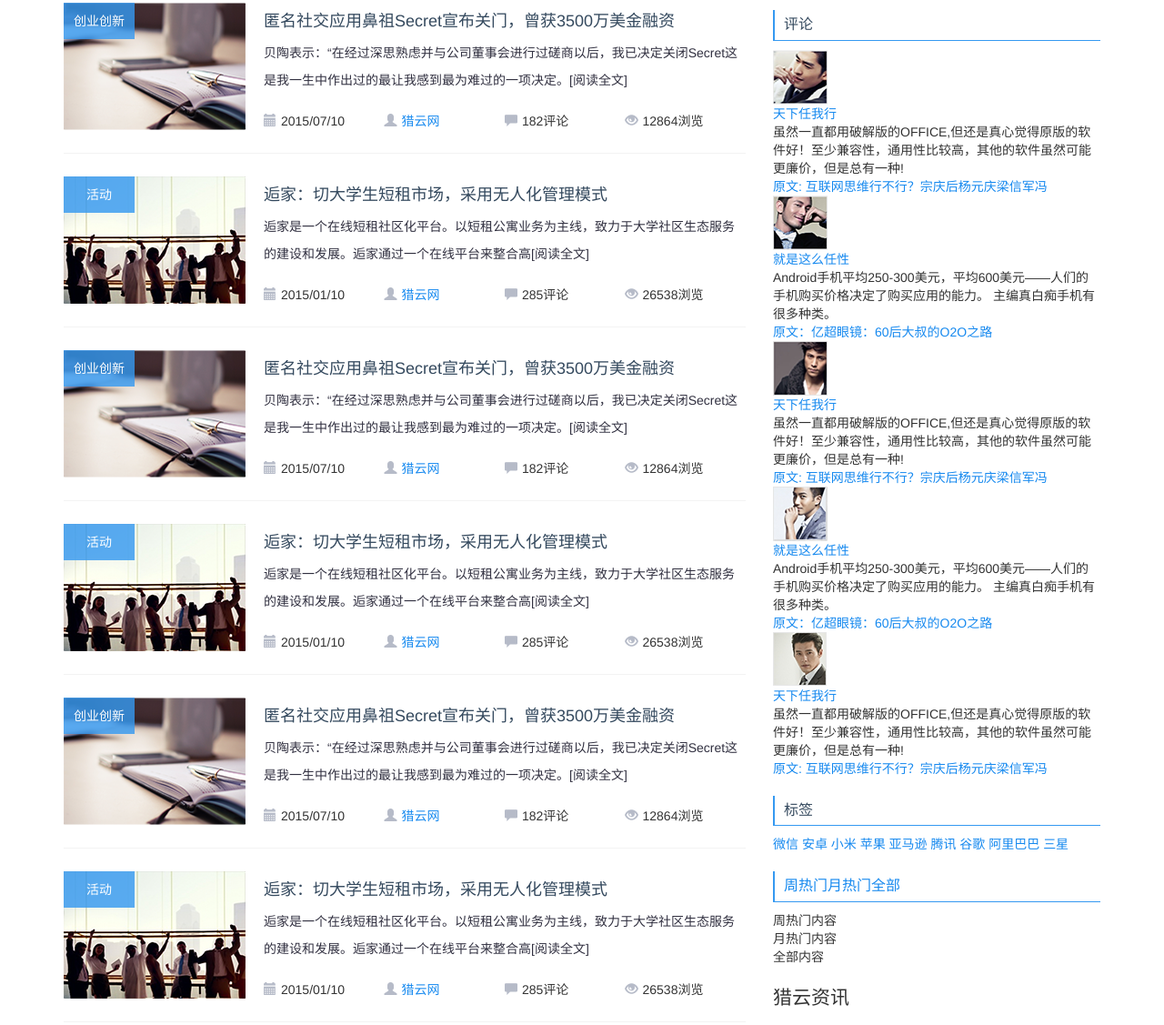
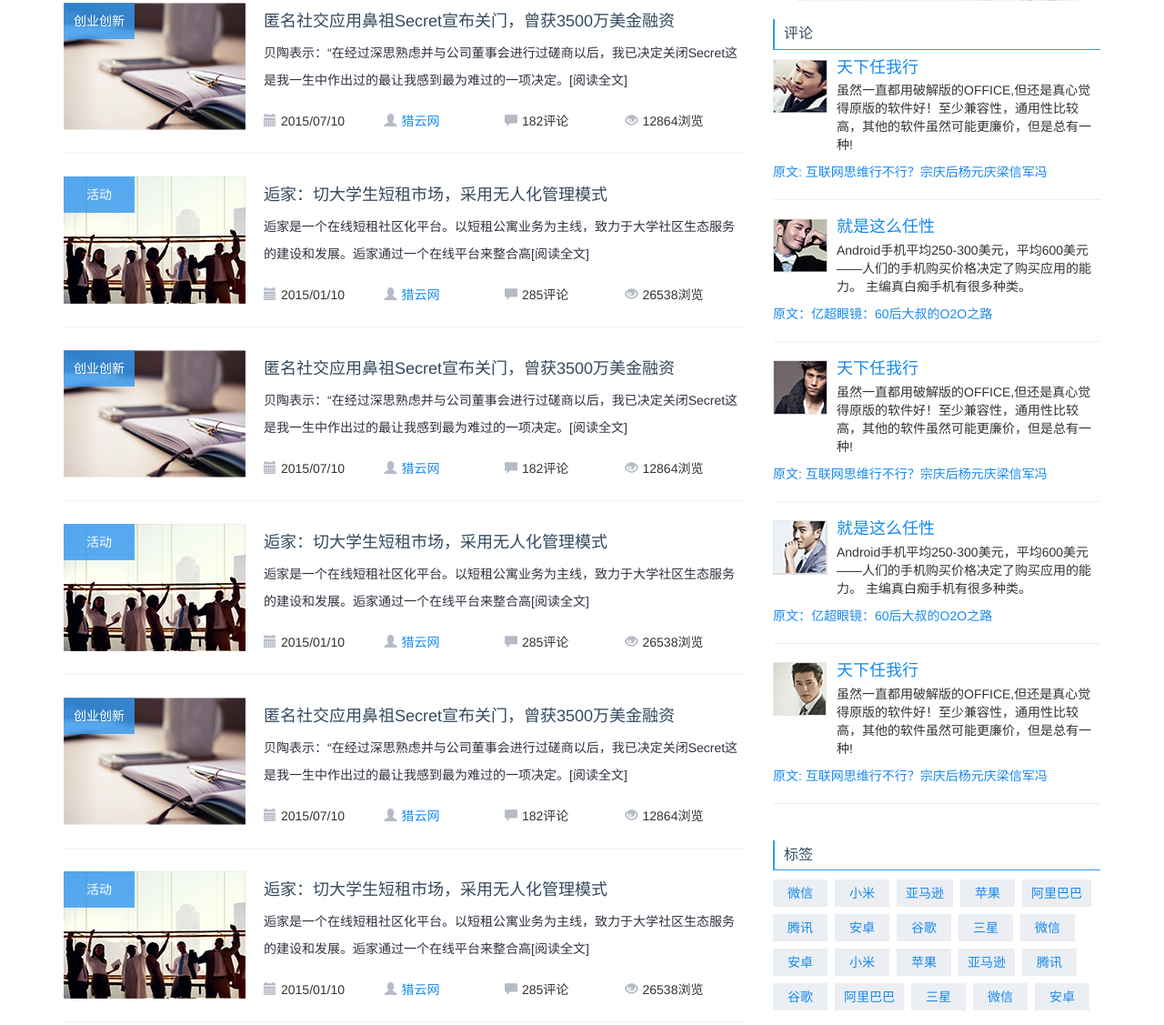
Before and after one commit to klovelovely/lieyunstatic, a plain HTML site: page index.html in a window 1280 px wide. Shown: the part 998-2125 px from the top of the page at 91% size. Drawn offline with nearby package versions, Linux system fonts and the light colour scheme.

Commit message:
侧边 - tag

```diff
--- a/css/custom.css
+++ b/css/custom.css
@@ -329,7 +329,7 @@ ul li {
     color: #34495e;
 }
 
-/* side - 搜索框 */
+/* 搜索框 */
 .box-index-search {
     position: relative;
 }
@@ -357,7 +357,7 @@ ul li {
     outline: 0;
 }
 
-/* side - 最新文章 */
+/* 最新文章 */
 .newPostsBox {
 }
 
@@ -409,3 +409,52 @@ ul li {
 .newPostsBox .list .item .introBox .headline a {
     color: #34495e;
 }
+
+/* 活动宣传 */
+.activityBox {
+}
+
+.activityBox .bd .list .item {
+    margin-bottom: .1rem;
+    text-align: center;
+}
+
+/* 标签 */
+.tagBox {
+}
+
+.tagBox .bd .list .item {
+    float: left;
+    margin: 0 .08rem .08rem 0;
+    min-width: .6rem;
+    text-align: center;
+    border-radius: 2px;
+    text-decoration: none;
+}
+
+.tagBox .bd .list .item a {
+    display: block;
+    padding: .05rem .1rem;
+    background-color: rgb(235, 238, 242);
+    text-decoration: none;
+}
+
+.tagBox .bd .list .item a:hover {
+    background-color: rgb(219, 222, 226);
+}
+
+/* 周热门 月热门 全部 */
+.trendsBox {}
+.trendsBox .hd{}
+.trendsBox .hd .triggers{}
+.trendsBox .hd .triggers a{}
+.trendsBox .bd{}
+.trendsBox .bd .targets{}
+.trendsBox .bd .targets .item{}
+
+/* 订阅 */
+.rssBox {
+    padding: .15rem .1rem .25rem;
+    background-color: #268eeb;
+    color: #fff;
+}
--- a/index.html
+++ b/index.html
@@ -480,46 +480,6 @@
                 </form>
             </section>
 
-            <!-- 最新文章 start
-            <section class="box ">
-
-                <div class="hd">
-                    <div class="title">最新文章</div>
-                </div>
-                <div class="bd">
-                    <ul class="list">
-
-                        <li class="item clearfix">
-                            <figure>
-                                <a href="javascript:"><img class="thumb" width="200" height="140" src="images/new-post-main1.png" alt=""/></a>
-                            </figure>
-                            <div class="introBox">
-                                <div class="headline"><a href="javascript:">匿名社交应用鼻祖Secret宣布关门，曾获3500万美金融资</a></div>
-                                <div class="summary">贝陶表示：“在经过深思熟虑并与公司董事会进行过磋商以后，我已决定关闭Secret这是我一生中作出过的最让我感到最为难过的一项决定。<a class="more" href="javascript:">[阅读全文]</a></div>
-                                <div class="metadata clearfix">
-                                    <div class="date">
-                                        <i class="glyphicon glyphicon-calendar"></i><span class="text">2015/07/10</span>
-                                    </div>
-                                    <div class="author">
-                                        <i class="glyphicon glyphicon-user"></i><a href="javascript:">猎云网</a>
-                                    </div>
-                                    <div class="comments">
-                                        <i class="glyphicon glyphicon-comment"></i><span class="text">182评论</span>
-                                    </div>
-                                    <div class="views">
-                                        <i class="glyphicon glyphicon-eye-open"></i><span class="text">12864浏览</span>
-                                    </div>
-                                </div>
-                            </div>
-                        </li>
-
-                    </ul>
-                </div>
-
-
-            </section> -->
-            <!-- 最新文章 end -->
-
             <!-- 最新文章 start -->
             <section class="box newPostsBox">
 
@@ -590,12 +550,20 @@
                     <ul class="list">
                         <li class="item">
                             <figure>
-                                <div class="photo"><img src="images/activity1.png" width="310" height="160" alt=""/></div>
+                                <div class="photo">
+                                    <a href="javascript:">
+                                        <img src="images/activity1.png" width="310" height="160" alt=""/>
+                                    </a>
+                                </div>
                             </figure>
                         </li>
                         <li class="item">
                             <figure>
-                                <div class="photo"><img src="images/activity2.png" width="310" height="160" alt=""/></div>
+                                <div class="photo">
+                                    <a href="javascript:">
+                                        <img src="images/activity2.png" width="310" height="160" alt=""/>
+                                    </a>
+                                </div>
                             </figure>
                         </li>
                     </ul>
@@ -612,68 +580,83 @@
                 <div class="bd">
                     <ul class="list">
 
-                        <li class="item clearfix">
-                            <figure>
-                                <a href="javascript:"><img class="thumb" width="60" height="60" src="images/avatar1.png" alt=""/></a>
-                            </figure>
-                            <div class="introBox">
-                                <div class="headline"><a href="javascript:">天下任我行</a></div>
-                                <div class="summary">虽然一直都用破解版的OFFICE,但还是真心觉得原版的软件好！至少兼容性，通用性比较高，其他的软件虽然可能更廉价，但是总有一种!</div>
-                                <div class="metadata clearfix">
-                                    <a class="more" href="javascript:">原文: 互联网思维行不行？宗庆后杨元庆梁信军冯</a>
+                        <li class="item">
+                            <div class="media">
+                                <div class="media-left">
+                                    <a href="#">
+                                        <img class="media-object" src="images/avatar1.png" alt="">
+                                    </a>
                                 </div>
+                                <div class="media-body">
+                                    <h4 class="media-heading"><a href="javascript:">天下任我行</a></h4>
+                                    <p>虽然一直都用破解版的OFFICE,但还是真心觉得原版的软件好！至少兼容性，通用性比较高，其他的软件虽然可能更廉价，但是总有一种!</p>
+                                </div>
+                                <p class="media-link"><a href="javascript:">原文: 互联网思维行不行？宗庆后杨元庆梁信军冯</a></p>
+                                <hr/>
                             </div>
                         </li>
 
-                        <li class="item clearfix">
-                            <figure>
-                                <a href="javascript:"><img class="thumb" width="60" height="60" src="images/avatar2.png" alt=""/></a>
-                            </figure>
-                            <div class="introBox">
-                                <div class="headline"><a href="javascript:">就是这么任性</a></div>
-                                <div class="summary">Android手机平均250-300美元，平均600美元——人们的手机购买价格决定了购买应用的能力。 主编真白痴手机有很多种类。</div>
-                                <div class="metadata clearfix">
-                                    <a class="more" href="javascript:">原文：亿超眼镜：60后大叔的O2O之路</a>
+                        <li class="item">
+                            <div class="media">
+                                <div class="media-left">
+                                    <a href="#">
+                                        <img class="media-object" src="images/avatar2.png" alt="">
+                                    </a>
                                 </div>
+                                <div class="media-body">
+                                    <h4 class="media-heading"><a href="javascript:">就是这么任性</a></h4>
+                                    <p>Android手机平均250-300美元，平均600美元——人们的手机购买价格决定了购买应用的能力。 主编真白痴手机有很多种类。</p>
+                                </div>
+                                <p class="media-link"><a href="javascript:">原文：亿超眼镜：60后大叔的O2O之路</a></p>
+                                <hr/>
                             </div>
                         </li>
 
-                        <li class="item clearfix">
-                            <figure>
-                                <a href="javascript:"><img class="thumb" width="60" height="60" src="images/avatar3.png" alt=""/></a>
-                            </figure>
-                            <div class="introBox">
-                                <div class="headline"><a href="javascript:">天下任我行</a></div>
-                                <div class="summary">虽然一直都用破解版的OFFICE,但还是真心觉得原版的软件好！至少兼容性，通用性比较高，其他的软件虽然可能更廉价，但是总有一种!</div>
-                                <div class="metadata clearfix">
-                                    <a class="more" href="javascript:">原文: 互联网思维行不行？宗庆后杨元庆梁信军冯</a>
+                        <li class="item">
+                            <div class="media">
+                                <div class="media-left">
+                                    <a href="#">
+                                        <img class="media-object" src="images/avatar3.png" alt="">
+                                    </a>
                                 </div>
+                                <div class="media-body">
+                                    <h4 class="media-heading"><a href="javascript:">天下任我行</a></h4>
+                                    <p>虽然一直都用破解版的OFFICE,但还是真心觉得原版的软件好！至少兼容性，通用性比较高，其他的软件虽然可能更廉价，但是总有一种!</p>
+                                </div>
+                                <p class="media-link"><a href="javascript:">原文: 互联网思维行不行？宗庆后杨元庆梁信军冯</a></p>
+                                <hr/>
                             </div>
                         </li>
 
-                        <li class="item clearfix">
-                            <figure>
-                                <a href="javascript:"><img class="thumb" width="60" height="60" src="images/avatar4.png" alt=""/></a>
-                            </figure>
-                            <div class="introBox">
-                                <div class="headline"><a href="javascript:">就是这么任性</a></div>
-                                <div class="summary">Android手机平均250-300美元，平均600美元——人们的手机购买价格决定了购买应用的能力。 主编真白痴手机有很多种类。</div>
-                                <div class="metadata clearfix">
-                                    <a class="more" href="javascript:">原文：亿超眼镜：60后大叔的O2O之路</a>
+                        <li class="item">
+                            <div class="media">
+                                <div class="media-left">
+                                    <a href="#">
+                                        <img class="media-object" src="images/avatar4.png" alt="">
+                                    </a>
                                 </div>
+                                <div class="media-body">
+                                    <h4 class="media-heading"><a href="javascript:">就是这么任性</a></h4>
+                                    <p>Android手机平均250-300美元，平均600美元——人们的手机购买价格决定了购买应用的能力。 主编真白痴手机有很多种类。</p>
+                                </div>
+                                <p class="media-link"><a href="javascript:">原文：亿超眼镜：60后大叔的O2O之路</a></p>
+                                <hr/>
                             </div>
                         </li>
 
-                        <li class="item clearfix">
-                            <figure>
-                                <a href="javascript:"><img class="thumb" width="60" height="60" src="images/avatar5.png" alt=""/></a>
-                            </figure>
-                            <div class="introBox">
-                                <div class="headline"><a href="javascript:">天下任我行</a></div>
-                                <div class="summary">虽然一直都用破解版的OFFICE,但还是真心觉得原版的软件好！至少兼容性，通用性比较高，其他的软件虽然可能更廉价，但是总有一种!</div>
-                                <div class="metadata clearfix">
-                                    <a class="more" href="javascript:">原文: 互联网思维行不行？宗庆后杨元庆梁信军冯</a>
+                        <li class="item">
+                            <div class="media">
+                                <div class="media-left">
+                                    <a href="#">
+                                        <img class="media-object" src="images/avatar5.png" alt="">
+                                    </a>
                                 </div>
+                                <div class="media-body">
+                                    <h4 class="media-heading"><a href="javascript:">天下任我行</a></h4>
+                                    <p>虽然一直都用破解版的OFFICE,但还是真心觉得原版的软件好！至少兼容性，通用性比较高，其他的软件虽然可能更廉价，但是总有一种!</p>
+                                </div>
+                                <p class="media-link"><a href="javascript:">原文: 互联网思维行不行？宗庆后杨元庆梁信军冯</a></p>
+                                <hr/>
                             </div>
                         </li>
 
@@ -685,22 +668,33 @@
             <!-- 评论 end -->
 
             <!-- 标签 start -->
-            <div class="box">
+            <div class="box tagBox">
                 <div class="hd">
                     <div class="title">标签</div>
                 </div>
                 <div class="bd">
-                    <div class="tagList">
-                        <a href="javascript:" class="item">微信</a>
-                        <a href="javascript:" class="item">安卓</a>
-                        <a href="javascript:" class="item">小米</a>
-                        <a href="javascript:" class="item">苹果</a>
-                        <a href="javascript:" class="item">亚马逊</a>
-                        <a href="javascript:" class="item">腾讯</a>
-                        <a href="javascript:" class="item">谷歌</a>
-                        <a href="javascript:" class="item">阿里巴巴</a>
-                        <a href="javascript:" class="item">三星</a>
-                    </div>
+                    <ul class="list clearfix">
+                        <li class="item"><a href="javascript:">微信</a></li>
+                        <li class="item"><a href="javascript:">小米</a></li>
+                        <li class="item"><a href="javascript:">亚马逊</a></li>
+                        <li class="item"><a href="javascript:">苹果</a></li>
+                        <li class="item"><a href="javascript:">阿里巴巴</a></li>
+                        <li class="item"><a href="javascript:">腾讯</a></li>
+                        <li class="item"><a href="javascript:">安卓</a></li>
+                        <li class="item"><a href="javascript:">谷歌</a></li>
+                        <li class="item"><a href="javascript:">三星</a></li>
+                        <li class="item"><a href="javascript:">微信</a></li>
+                        <li class="item"><a href="javascript:">安卓</a></li>
+                        <li class="item"><a href="javascript:">小米</a></li>
+                        <li class="item"><a href="javascript:">苹果</a></li>
+                        <li class="item"><a href="javascript:">亚马逊</a></li>
+                        <li class="item"><a href="javascript:">腾讯</a></li>
+                        <li class="item"><a href="javascript:">谷歌</a></li>
+                        <li class="item"><a href="javascript:">阿里巴巴</a></li>
+                        <li class="item"><a href="javascript:">三星</a></li>
+                        <li class="item"><a href="javascript:">微信</a></li>
+                        <li class="item"><a href="javascript:">安卓</a></li>
+                    </ul>
                 </div>
             </div>
             <!-- 标签 end -->
@@ -730,7 +724,7 @@
                         <div class="input-group">
                             <input type="text" class="form-control" placeholder="请输入您的邮件地址...">
                             <span class="input-group-btn btn-warning">
-                                <button class="btn btn-default" type="button">订阅</button>
+                                <button class="btn btn-warning" type="button">订阅</button>
                             </span>
                         </div>
                     </div>
```
